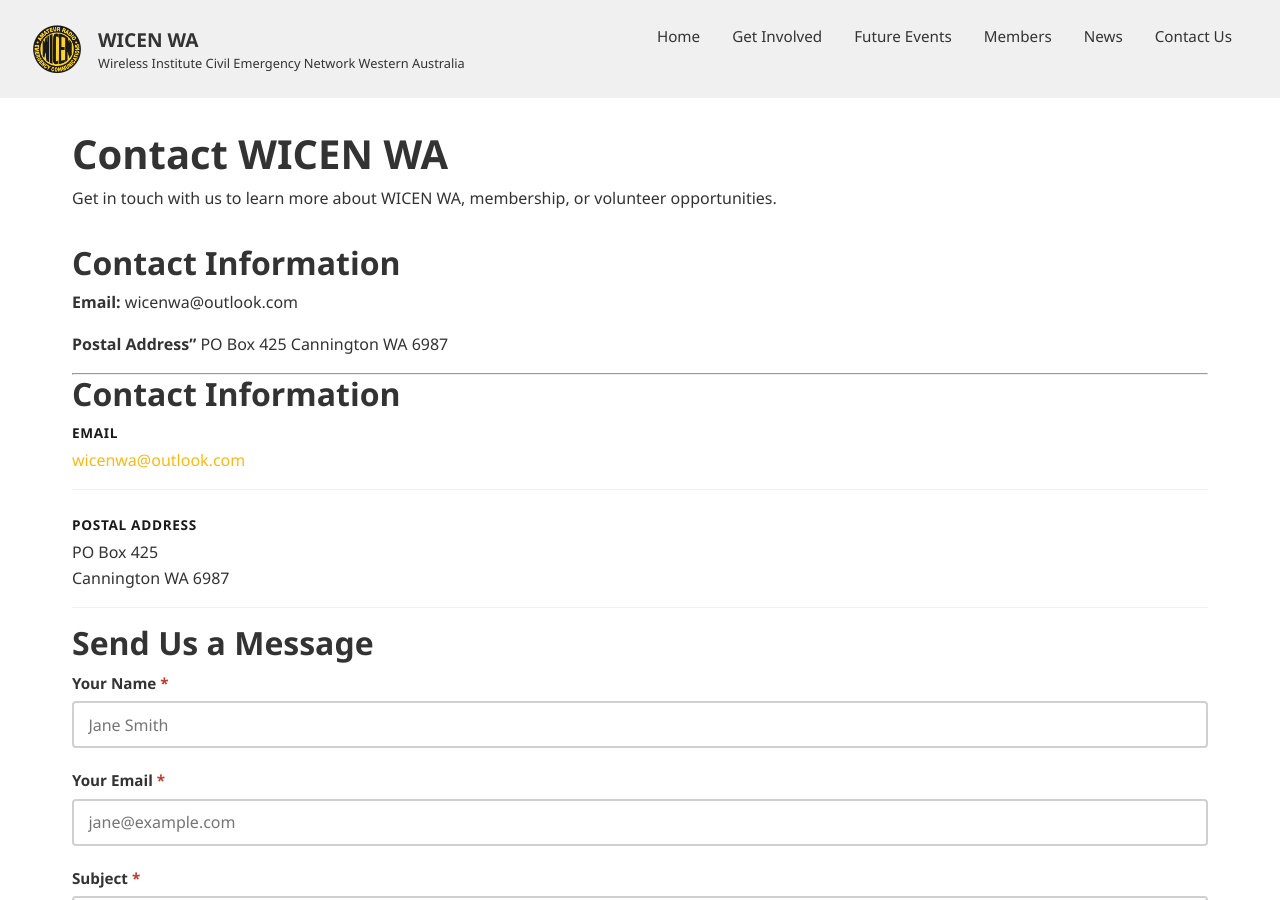
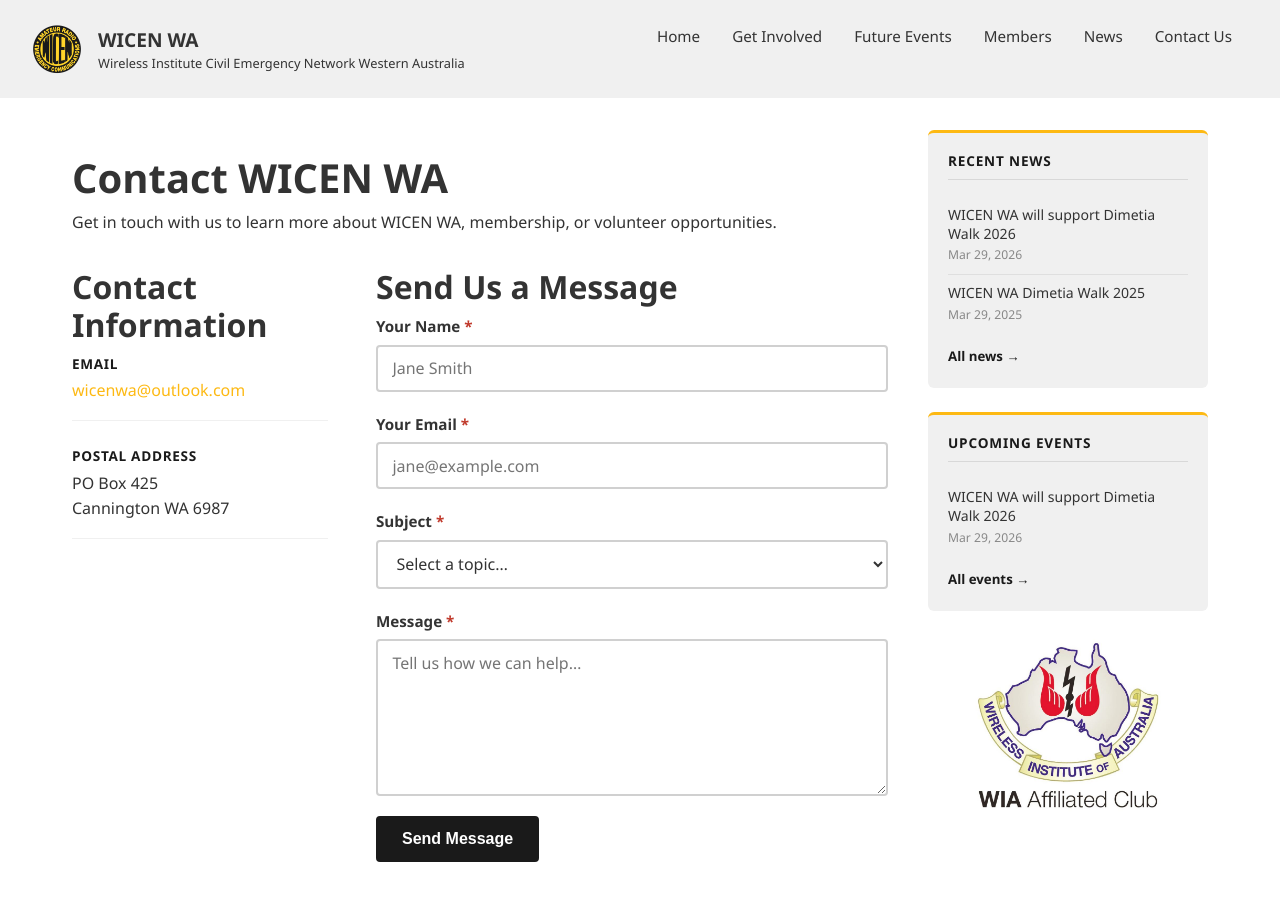
Before and after one commit to jubbp/WICENWA-Web, a Jekyll site: the page built from contact.md, in a window 1280 px wide and 900 px high. Built offline with Jekyll 4.4.1, drawn with Linux system fonts in a browser that asks for light colours.

Commit message:
added sidebar and contact form

```diff
--- /dev/null
+++ b/_includes/sidebar.html
@@ -0,0 +1,49 @@
+<aside class="sidebar">
+
+  <!-- Recent News Widget -->
+  <div class="sidebar-widget">
+    <h3 class="sidebar-widget-title">Recent News</h3>
+    {% assign news_posts = site.posts | reject: "tags", "future" %}
+    {% if news_posts.size > 0 %}
+      <ul class="sidebar-list">
+        {% for post in news_posts limit: 4 %}
+          <li class="sidebar-list-item">
+            <a href="{{ post.url }}" class="sidebar-link">{{ post.title }}</a>
+            <span class="sidebar-meta">{{ post.date | date: "%b %d, %Y" }}</span>
+          </li>
+        {% endfor %}
+      </ul>
+      <a href="/news" class="sidebar-more">All news →</a>
+    {% else %}
+      <p class="sidebar-empty">No news yet — check back soon.</p>
+    {% endif %}
+  </div>
+
+  <!-- Upcoming Events Widget -->
+  <div class="sidebar-widget">
+    <h3 class="sidebar-widget-title">Upcoming Events</h3>
+    {% assign future_events = site.posts | where_exp: "post", "post.tags contains 'future'" | sort: "date" %}
+    {% if future_events.size > 0 %}
+      <ul class="sidebar-list">
+        {% for post in future_events limit: 4 %}
+          <li class="sidebar-list-item">
+            <a href="{{ post.url }}" class="sidebar-link">{{ post.title }}</a>
+            <span class="sidebar-meta">{{ post.date | date: "%b %d, %Y" }}</span>
+          </li>
+        {% endfor %}
+      </ul>
+      <a href="/future-events" class="sidebar-more">All events →</a>
+    {% else %}
+      <p class="sidebar-empty">No upcoming events listed.</p>
+    {% endif %}
+  </div>
+
+  <!-- WIA Affiliation Widget -->
+  <div class="">
+
+    <a href="https://www.wia.org.au" target="_blank" rel="noopener noreferrer">
+      <img src="/assets/WIA_Affiliated_Club_Logo.jpg" alt="WIA Affiliated Club" class="affiliation-logo">
+    </a>
+  </div>
+
+</aside>
--- a/_layouts/default.html
+++ b/_layouts/default.html
@@ -21,12 +21,21 @@
   {% include header.html %}
 
   <main role="main">
-    {% if page.layout == 'default' %}
-    <div class="container">
+    {% if page.sidebar == false %}
+      {% if page.layout == 'default' %}
+      <div class="container">
+        {{ content }}
+      </div>
+      {% else %}
       {{ content }}
-    </div>
+      {% endif %}
     {% else %}
-    {{ content }}
+      <div class="page-layout">
+        <div class="page-content">
+          {{ content }}
+        </div>
+        {% include sidebar.html %}
+      </div>
     {% endif %}
   </main>
 
--- a/assets/style.css
+++ b/assets/style.css
@@ -731,6 +731,161 @@
   background-color: #fef3d0;
 }
 
+/* ── Page Layout with Sidebar ────────────────────────── */
+.page-layout {
+  max-width: 1200px;
+  margin: 2rem auto;
+  padding: 0 2rem;
+  display: grid;
+  grid-template-columns: 1fr 280px;
+  gap: 2.5rem;
+  align-items: start;
+}
+
+.page-content {
+  min-width: 0; /* prevent grid blowout */
+}
+
+/* post inside sidebar layout: fill the column instead of self-centering */
+.page-content .post {
+  max-width: none;
+  margin: 0;
+  padding: 0;
+}
+
+.page-content .post-navigation {
+  max-width: none;
+  margin: 3rem 0 2rem;
+  padding: 0;
+}
+
+/* ── Sidebar ─────────────────────────────────────────── */
+.sidebar {
+  display: flex;
+  flex-direction: column;
+  gap: 1.5rem;
+}
+
+.sidebar-widget {
+  background-color: var(--light-gray);
+  border-radius: 6px;
+  padding: 1.25rem;
+  border-top: 3px solid var(--primary-yellow);
+}
+
+.sidebar-widget-title {
+  font-size: 0.85rem;
+  font-weight: 700;
+  text-transform: uppercase;
+  letter-spacing: 0.06em;
+  color: var(--primary-dark);
+  margin: 0 0 1rem 0;
+  padding-bottom: 0.6rem;
+  border-bottom: 1px solid rgba(0, 0, 0, 0.1);
+}
+
+.sidebar-list {
+  list-style: none;
+  margin: 0;
+  padding: 0;
+}
+
+.sidebar-list-item {
+  display: flex;
+  flex-direction: column;
+  gap: 0.15rem;
+  padding: 0.55rem 0;
+  border-bottom: 1px solid rgba(0, 0, 0, 0.07);
+  margin: 0;
+}
+
+.sidebar-list-item:last-child {
+  border-bottom: none;
+}
+
+.sidebar-link {
+  color: var(--text-color);
+  font-weight: 500;
+  font-size: 0.88rem;
+  line-height: 1.35;
+  text-decoration: none;
+  transition: color 0.2s ease;
+}
+
+.sidebar-link:hover {
+  color: var(--primary-yellow);
+  text-decoration: none;
+}
+
+.sidebar-meta {
+  font-size: 0.76rem;
+  color: #888;
+}
+
+.sidebar-more {
+  display: inline-block;
+  margin-top: 0.8rem;
+  font-size: 0.83rem;
+  font-weight: 600;
+  color: var(--primary-dark);
+  text-decoration: none;
+  transition: color 0.2s ease;
+}
+
+.sidebar-more:hover {
+  color: var(--primary-yellow);
+  text-decoration: none;
+}
+
+.sidebar-empty {
+  font-size: 0.88rem;
+  color: #888;
+  font-style: italic;
+  margin: 0;
+}
+
+/* WIA Affiliation widget */
+.affiliation-logo {
+  display: block;
+  width: 75%;
+  height: auto;
+  border-radius: 4px;
+  margin: 0 auto;
+}
+
+/* ── Responsive sidebar ──────────────────────────────── */
+@media (max-width: 960px) {
+  .page-layout {
+    grid-template-columns: 1fr;
+  }
+
+  .sidebar {
+    position: static;
+    flex-direction: row;
+    flex-wrap: wrap;
+  }
+
+  .sidebar-widget {
+    flex: 1;
+    min-width: 220px;
+  }
+}
+
+@media (max-width: 768px) {
+  .page-layout {
+    padding: 0 1rem;
+    margin: 1rem auto;
+  }
+
+  .sidebar {
+    flex-direction: column;
+  }
+
+  .sidebar-widget {
+    min-width: 0;
+  }
+}
+
 .contact-grid {
   display: grid;
   grid-template-columns: 1fr 2fr;
--- a/contact.md
+++ b/contact.md
@@ -7,15 +7,7 @@
 
 Get in touch with us to learn more about WICEN WA, membership, or volunteer opportunities.
 
-## Contact Information
-
-**Email:** wicenwa@outlook.com
-
-**Postal Address"** PO Box 425 Cannington WA 6987
-
----
-
-
+<div class="contact-grid">
 
   <div class="contact-info">
     <h2>Contact Information</h2>
@@ -35,7 +27,7 @@
     <h2>Send Us a Message</h2>
     <form
       class="contact-form"
-      action="https://formspree.io/f/YOUR_FORM_ID"
+      action="https://formspree.io/f/mlgperar"
       method="POST"
     >
       <div class="form-group">
```
Also changed, not shown: index.md (+1 -0 lines), members.md (+1 -0 lines), assets/WIA_Affiliated_Club_Logo.jpg (added).
